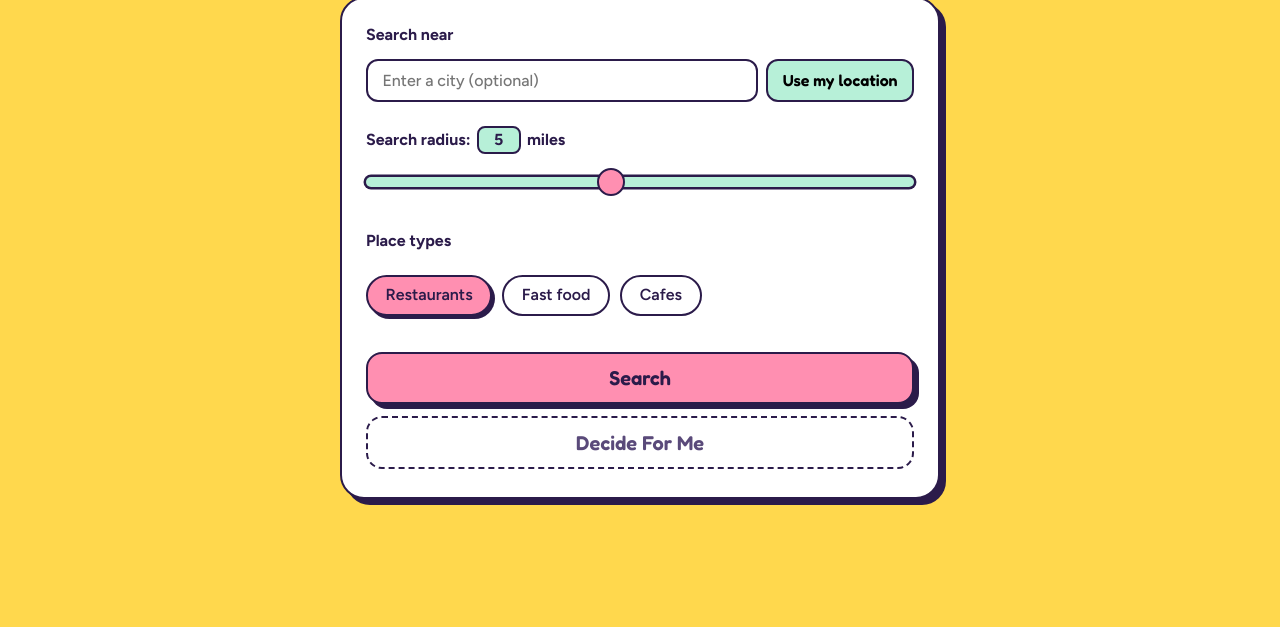
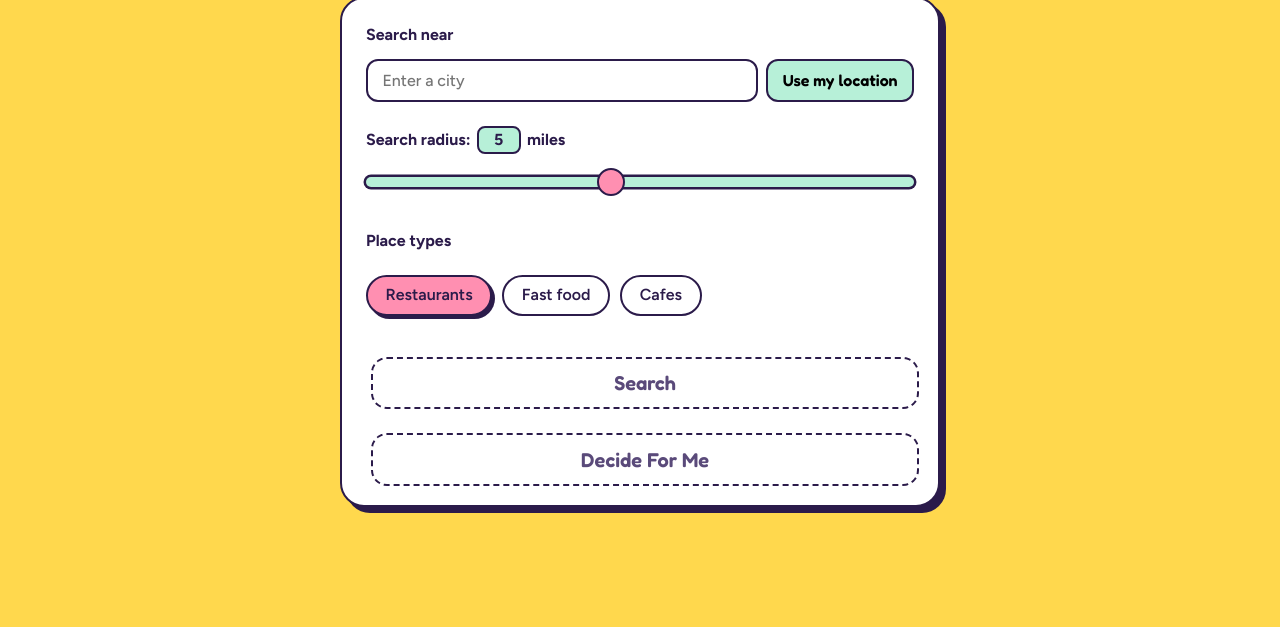
Before and after one commit to anderkuo/what-to-eat, a website: page index.html in a window 1280 px wide. Shown: the part 217-844 px from the top of the page. Drawn offline with Linux system fonts and the light colour scheme.

Commit message:
Centering and small bug fixes
Entering a city or getting your location is now required before searching

```diff
--- a/global.css
+++ b/global.css
@@ -177,6 +177,9 @@
 
 /* Controls panel */
 .controls {
+  display: flex;
+  flex-direction: column;
+  gap: 1.5rem;
   padding: 1.5rem;
   border: var(--stroke);
   border-radius: 1.5rem;
@@ -185,7 +188,7 @@
 }
 
 .control-group {
-  margin: 0 0 1.5rem;
+  margin: 0;
   padding: 0;
   border: 0;
 }
@@ -344,8 +347,10 @@
 
 /* Search button: presses into its shadow when clicked */
 #search-btn {
+  display: flex;
+  align-items: center;
+  justify-content: center;
   width: 100%;
-  margin-bottom: 0.75rem;
   padding: 0.9rem 1.5rem;
   border: var(--stroke);
   border-radius: 1rem;
@@ -581,8 +586,10 @@
 }
 
 #randomize-btn {
+  display: flex;
+  align-items: center;
+  justify-content: center;
   width: 100%;
-  margin-bottom: 0.25rem;
   padding: 0.9rem 1.5rem;
   border: var(--stroke);
   border-radius: 1rem;
@@ -599,6 +606,7 @@
   background: var(--white);
   color: var(--muted);
   box-shadow: none;
+  transform: translate(5px, 5px);
   cursor: not-allowed;
 }
 
--- a/index.html
+++ b/index.html
@@ -32,7 +32,7 @@
           <label for="location-input">Search near</label>
           <div class="location-row">
             <div class="location-input-wrap">
-              <input type="text" id="location-input" placeholder="Enter a city (optional)" />
+              <input type="text" id="location-input" placeholder="Enter a city" />
               <button type="button" id="location-clear-btn" class="location-clear-btn" aria-label="Clear city" hidden>&times;</button>
             </div>
             <button type="button" id="use-my-location-btn">Use my location</button>
--- a/script.js
+++ b/script.js
@@ -144,6 +144,13 @@
   locationClearBtn.hidden = locationInput.value.length === 0;
 }
 
+// Search stays grayed out until there's a city in the box. Called after
+// every place that can change locationInput.value, whether the user typed
+// it or a click set it programmatically (which doesn't fire 'input').
+function updateSearchBtnState() {
+  searchBtn.disabled = locationInput.value.trim().length === 0;
+}
+
 // Re-enables "Use my location" and drops the stored coordinates once the
 // city box no longer reflects them, i.e. the user typed in it or cleared it.
 function invalidateLocationLock() {
@@ -157,12 +164,14 @@
 locationInput.addEventListener('input', () => {
   updateLocationClearVisibility();
   invalidateLocationLock();
+  updateSearchBtnState();
 });
 
 locationClearBtn.addEventListener('click', () => {
   locationInput.value = '';
   updateLocationClearVisibility();
   invalidateLocationLock();
+  updateSearchBtnState();
   locationInput.focus();
 });
 
@@ -280,6 +289,7 @@
         userCoords = { lat, lng };
         locationInput.value = city;
         updateLocationClearVisibility();
+        updateSearchBtnState();
         useMyLocationBtn.textContent = 'Location used';
         // Stays disabled/grayed out until the city box is edited or
         // cleared - see invalidateLocationLock.
@@ -336,7 +346,7 @@
     secondsLeft -= 1;
     if (secondsLeft <= 0) {
       clearInterval(interval);
-      searchBtn.disabled = false;
+      updateSearchBtnState();
       searchBtn.textContent = 'Search';
     } else {
       searchBtn.textContent = `Wait ${secondsLeft}s`;
@@ -448,3 +458,4 @@
 }
 
 updateRandomizeBtnState();
+updateSearchBtnState();
```
